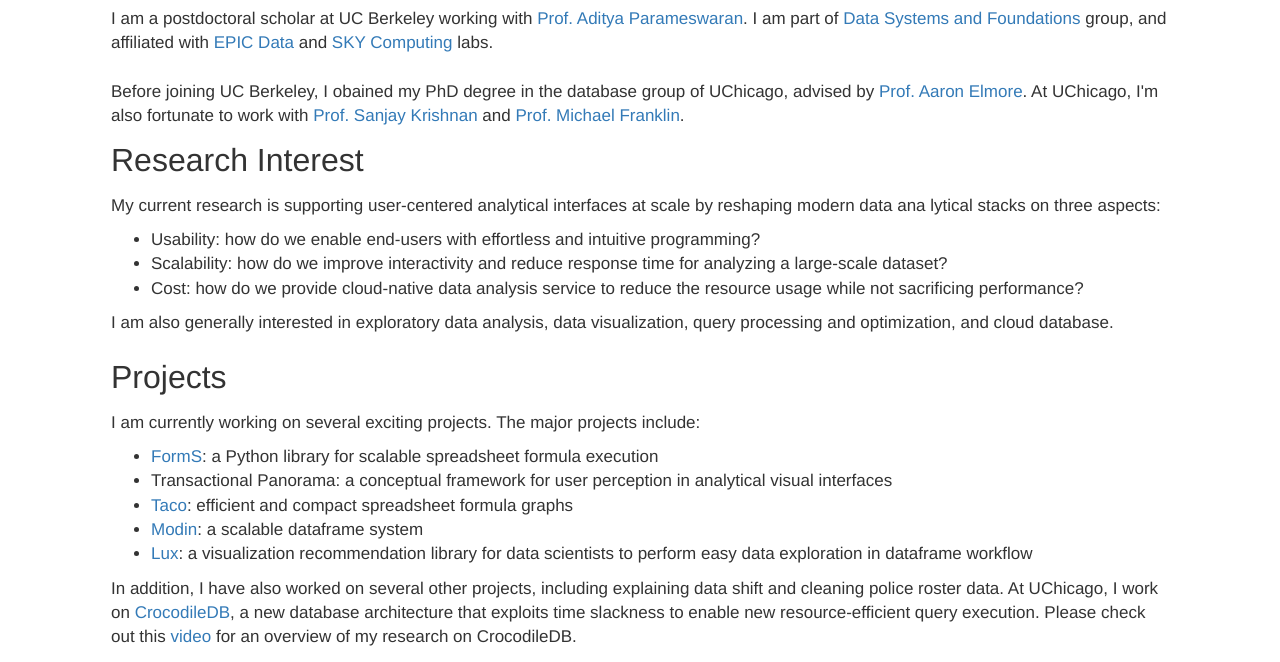
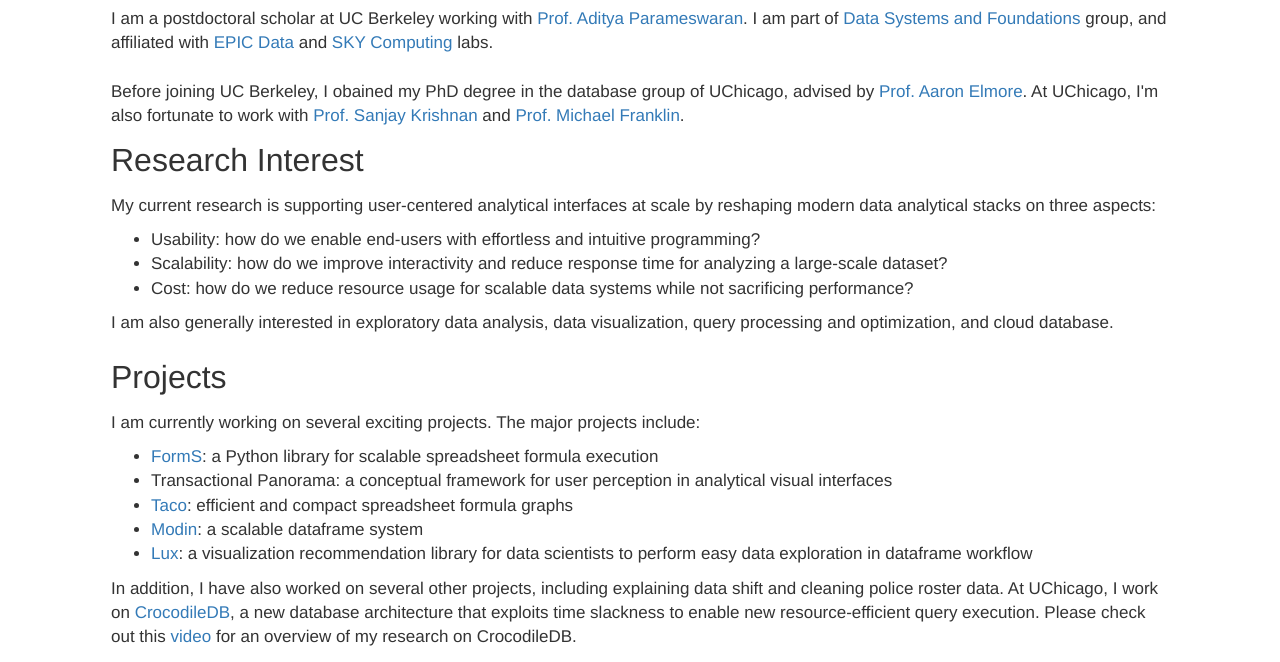
Before and after one commit to dx-tang/dx-tang.github.io, a plain HTML site: page homepage/index.html in a window 1280 px wide. Shown: the part 309-971 px from the top of the page. Drawn offline with nearby package versions, Linux system fonts and the light colour scheme.

Commit message:
small fix

```diff
--- a/homepage/index.html
+++ b/homepage/index.html
@@ -69,12 +69,11 @@
                 <div class="col-md-12">
                     <p class="header-font">Research Interest</p>
                     <p class="text-justify">
-                    My current research is supporting user-centered analytical interfaces at scale by reshaping modern data ana
-lytical stacks on three aspects:
+                    My current research is supporting user-centered analytical interfaces at scale by reshaping modern data analytical stacks on three aspects:
                     <ul>
                     	<li>Usability: how do we enable end-users with effortless and intuitive programming?</li>
                     	<li>Scalability: how do we improve interactivity and reduce response time for analyzing a large-scale dataset?</li>
-                    	<li>Cost: how do we provide cloud-native data analysis service to reduce the resource usage while not sacrificing performance?</li>
+                    	<li>Cost: how do we reduce resource usage for scalable data systems while not sacrificing performance?</li>
                     </ul>
                     I am also generally interested in exploratory data analysis, data visualization, query processing and optimization, and cloud database.<br>
                     </p>
```
Also changed, not shown: 1 other file.
